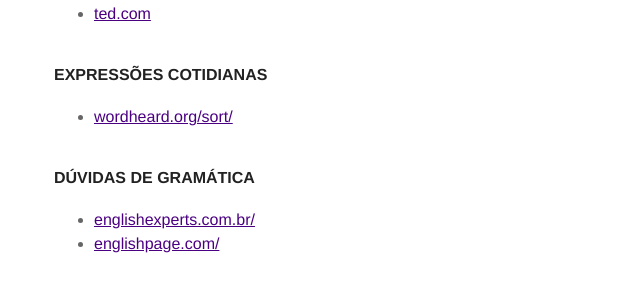
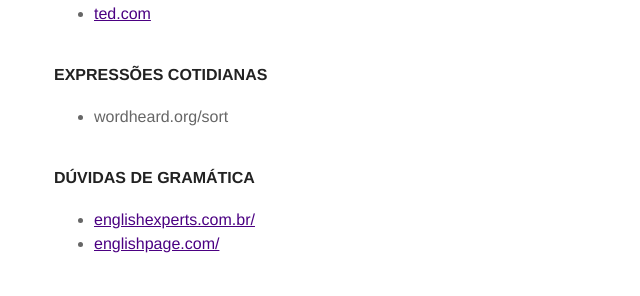
Before and after one commit to maria-oszlop/projekt, a Jekyll site: the page built from _posts/2015-09-15-aprendendo-ingles.markdown, in a window 1280 px wide and 900 px high, scrolled down 2061 px. Shown: the part 152-448 px from the top of the window, without its empty margins (306-946 px from the left). Built offline with Jekyll 4.4.1, drawn with Linux system fonts in a browser that asks for light colours; comment, search, counter and statistics services are not loaded; part of the change alters nothing that is shown.

```diff
--- a/_posts/2015-09-15-aprendendo-ingles.markdown
+++ b/_posts/2015-09-15-aprendendo-ingles.markdown
@@ -55,7 +55,7 @@ Veja abaixo algumas sugestões de sites que você vai encontrar conteúdos para
 
 #### EXPRESSÕES COTIDIANAS
 
-* [wordheard.org/sort/](http://www.wordheard.org/sort/)
+* wordheard.org/sort
 
 
 #### DÚVIDAS DE GRAMÁTICA
```
